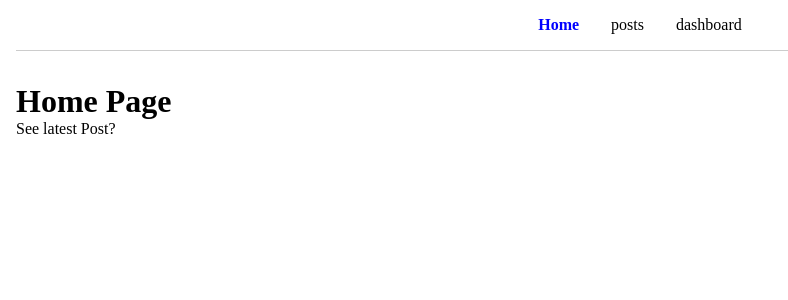
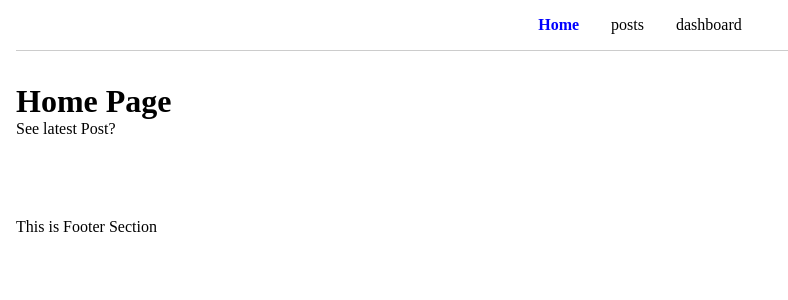
Before and after one commit to elhamgholami1995/react-router-DOM, a React (Vite) app: page / in a window 1280 px wide. Shown: the top 300 px of the page, without its empty margins (0-788 px from the left). Built offline with nearby package versions, Linux system fonts and the light colour scheme.

Commit message:
create layout.jsx file and add nested route

```diff
--- a/src/App.jsx
+++ b/src/App.jsx
@@ -4,16 +4,17 @@ import Home from "./pages/home";
 import Posts from "./pages/posts";
 import Dashboard from "./pages/dashboard";
 import AppNav from "./components/AppNav";
+import Layout from "./components/Layout";
 
 function App() {
   return (
     <div>
-      <AppNav />
-
       <Routes>
-        <Route path="/" element={<Home />} />
-        <Route path="/posts" element={<Posts />} />
-        <Route path="/dashboard" element={<Dashboard />} />
+        <Route element={<Layout />}>
+          <Route index path="/" element={<Home />} />
+          <Route path="/posts" element={<Posts />} />
+          <Route path="/dashboard" element={<Dashboard />} />
+        </Route>
       </Routes>
     </div>
   );
--- a/src/components/AppNav.jsx
+++ b/src/components/AppNav.jsx
@@ -5,13 +5,15 @@ function AppNav() {
     <nav>
       <ul>
         <li>
-          <NavLink to="/">Home</NavLink>
+          <NavLink end to="/">
+            Home
+          </NavLink>
         </li>
         <li>
-          <NavLink to="/posts">posts</NavLink>
+          <NavLink to="posts">posts</NavLink>
         </li>
         <li>
-          <NavLink to="/dashboard">dashboard</NavLink>
+          <NavLink to="dashboard">dashboard</NavLink>
         </li>
       </ul>
     </nav>
--- /dev/null
+++ b/src/components/Layout.jsx
@@ -0,0 +1,14 @@
+import { Outlet } from "react-router-dom";
+import AppNav from "./AppNav";
+
+function Layout() {
+  return (
+    <div>
+      <AppNav />
+      <Outlet />
+      <footer style={{ marginTop: "5rem" }}> This is Footer Section</footer>
+    </div>
+  );
+}
+
+export default Layout;
```
